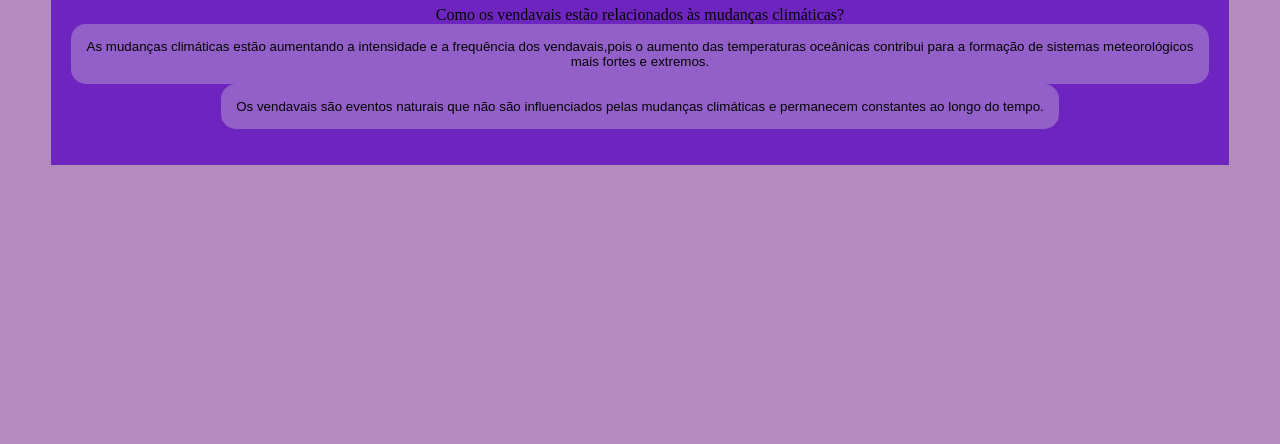
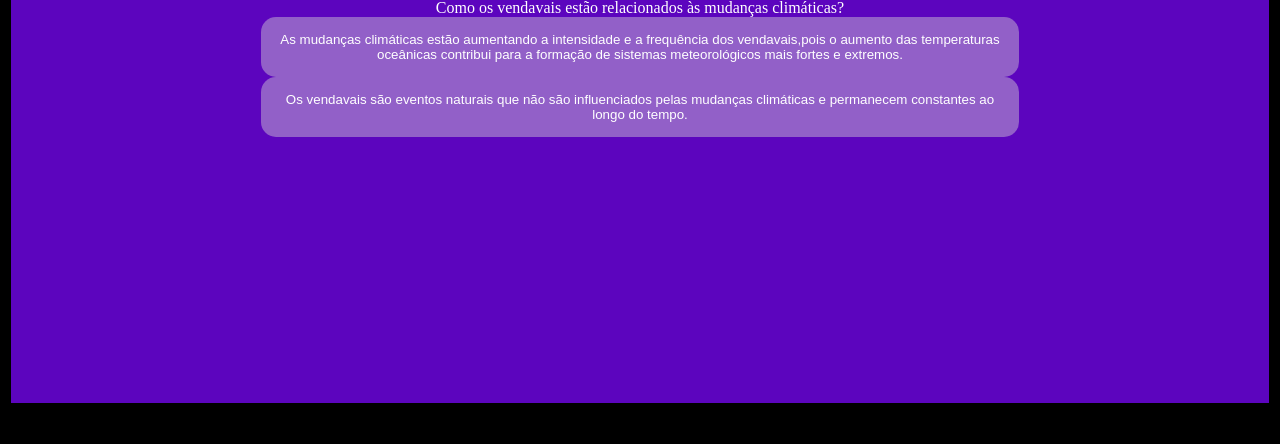
Before and after one commit to kethlynsilva/Kethlyn3C, a plain HTML site: page index.html in a window 1280 px wide. Shown: the part 372-816 px from the top of the page. Drawn offline with Linux system fonts and the light colour scheme.

Commit message:
Add files via upload

```diff
--- a/index.html
+++ b/index.html
@@ -8,7 +8,7 @@
 </head>
 <body>
     <div class="caixa-principal">
-        <h1>Questionário</h1>
+        <h1>Ecologico-vendaval-mudanças climaticas </h1>
         <div class="caixa-perguntas"></div>
         <div class="caixa-alternativas"></div>
         <div class="caixa-resultado">
--- a/script.js
+++ b/script.js
@@ -47,34 +47,6 @@ const perguntas = [
 
             ]
     },
-    {
-        enunciado: "Qual foi um dos principais efeitos sociais da Primeira Guerra Mundial nas sociedades europeias?",
-        alternativas: [
-            {
-                texto:"A Primeira Guerra Mundial causou uma grande mobilização de mulheres para o mercado de trabalho, já que muitos homens estavam na frente de batalha, o que resultou em mudanças significativas nas normas de gênero e no papel das mulheres na sociedade",
-                afirmacao:"Durante a Primeira Guerra Mundial, as mulheres desempenharam um papel crucial em fábricas e outros setores, o que contribuiu para mudanças duradouras nas expectativas e nas oportunidades de trabalho para as mulheres.",
-            },
-            {
-                texto:"A guerra levou à estabilização das normas sociais e ao fortalecimento das instituições tradicionais, sem grandes mudanças nas estruturas de gênero ou na mobilidade social.",
-                afirmacao:"A Primeira Guerra Mundial, na verdade, provocou mudanças significativas nas normas sociais e nas estruturas de gênero, ao contrário da estabilização, pois muitos aspectos da sociedade foram transformados.",
-            }
-
-
-        ]
-    },
-    {
-    enunciado: "Qual foi uma das principais consequências sociais da criação da Organização das Nações Unidas (ONU) após a Segunda Guerra Mundial?",
-    alternativas: [
-        {
-            texto: "A criação da ONU levou a uma maior cooperação internacional e à implementação de medidas para promover os direitos humanos, prevenir futuros conflitos e melhorar as condições de vida globalmente.",
-            afirmacao:"A ONU foi criada para promover a paz e a cooperação internacional, estabelecer direitos humanos e desenvolver estratégias para prevenir futuros conflitos e melhorar as condições de vida.",
-        },
-        {
-            texto:"A ONU teve um impacto limitado na cooperação internacional e na promoção dos direitos humanos, com pouca influência nas questões de conflitos e desenvolvimento global.",
-            afirmacao:"Na verdade, a ONU desempenha um papel crucial na promoção da cooperação internacional e dos direitos humanos, com uma influência significativa em questões de conflitos e desenvolvimento global.",
-        }
-        ]
-    },
 ];
 
 let atual = 0;
--- a/style.css
+++ b/style.css
@@ -1,9 +1,9 @@
 :root{
-    --cor-fundo: #b48bbd ;
-    --cor-principal: #6e25c0 ;
+    --cor-fundo: #000000 ;
+    --cor-principal: #5c05be ;
     --cor-secundaria: #9260c8 ;
-    --cor-destaque:#8e79b2 ;
-    --cor-texto: #030303 ;
+    --cor-destaque:#ffffff ;
+    --cor-texto: #ffffff ;
 
 }
 
@@ -18,9 +18,9 @@ body {
 
   .caixa-principal{
     background-color: var(--cor-principal);
-    width: 90%;
+    width: 60%;
     text-align: center;
-    padding: 20px;
+    padding: 250px;
   }
 
   h1{
```
Also changed, not shown: 1 other file.
